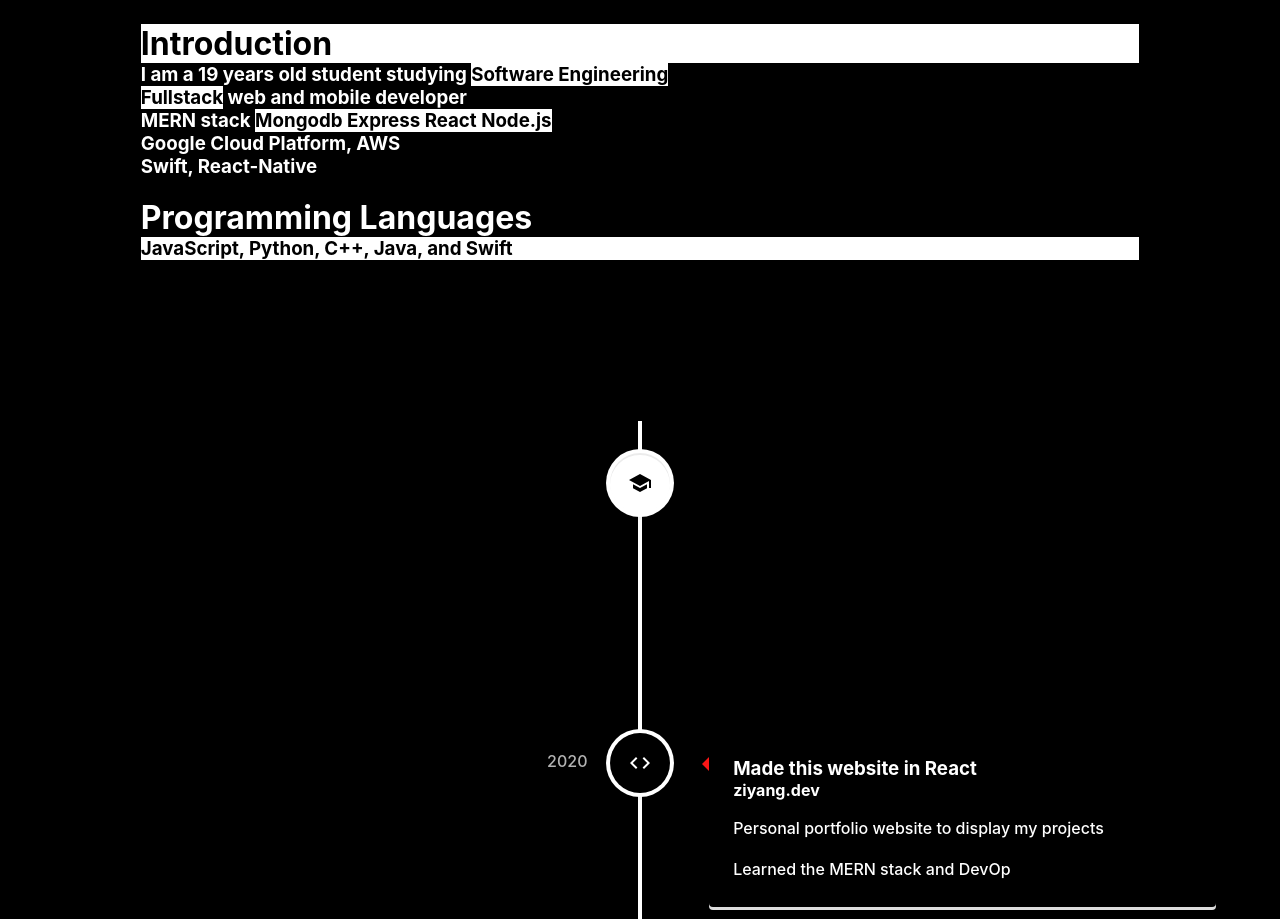
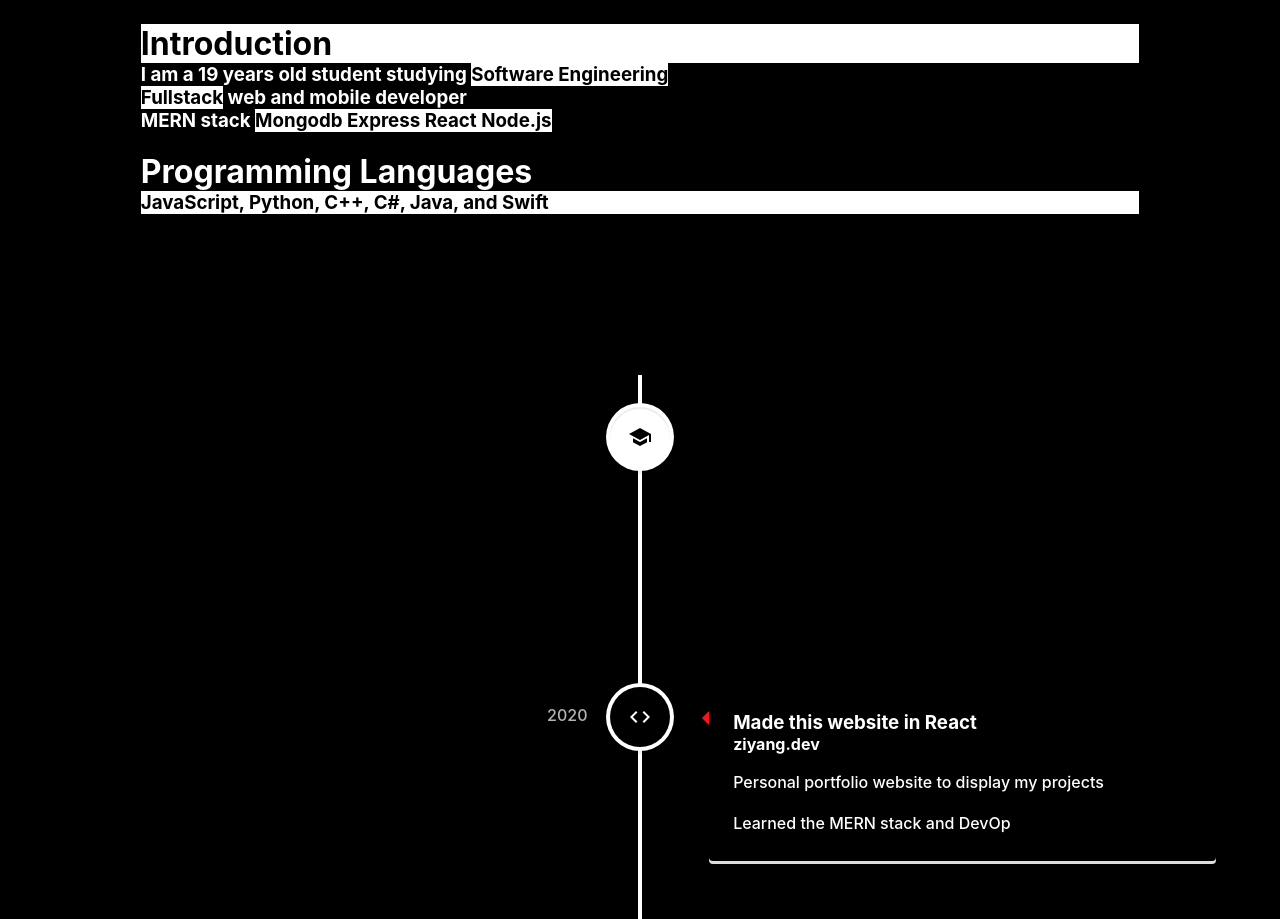
Before and after one commit to Ziyangll/ziyangdev, a React (Create React App) app: page / in a window 1280 px wide. Shown: the part 920-1839 px from the top of the page. Built offline with nearby package versions, Linux system fonts and the light colour scheme.

Commit message:
fix about

```diff
--- a/src/components/home/About.jsx
+++ b/src/components/home/About.jsx
@@ -9,11 +9,9 @@ export default function About() {
         <h3 class="text"><span class="title-text">Fullstack</span> web and mobile developer</h3>
         <h3 class="text">MERN stack <span class="title-text">Mongodb Express <span>React</span> Node.js</span>
         </h3>
-        <h3 class="text"><span>Google Cloud Platform</span>, AWS</h3>
-        <h3 class="text">Swift, <span>React-Native</span></h3>
         <br/>
         <h1 class="text">Programming Languages</h1>
-        <h3 class="title-text">JavaScript, Python, C++, Java, and Swift</h3>
+        <h3 class="title-text">JavaScript, Python, C++, C#, Java, and Swift</h3>
         <br></br>
     </div>
   );
```
